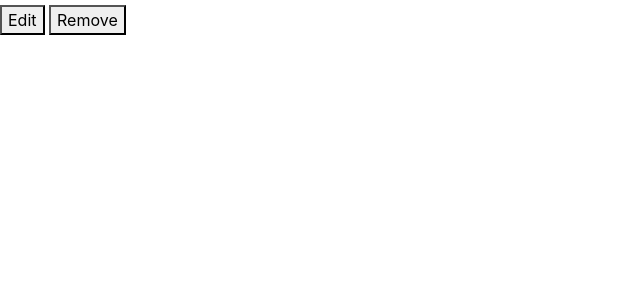
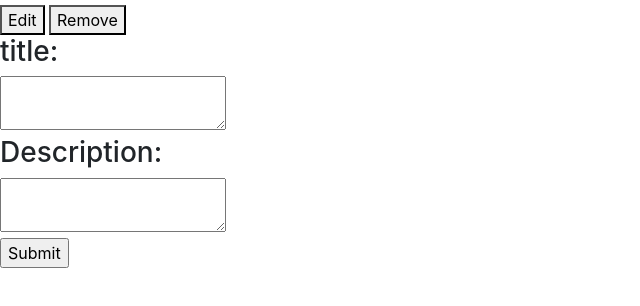
Before and after one commit to JMazzucco/ToDo-Angular, a website: page index.html in a window 1280 px wide. Shown: the part 230-536 px from the top of the page, without its empty margins (0-640 px from the left). Drawn offline with nearby package versions, Linux system fonts and the light colour scheme.

Commit message:
Create a form for adding new items to the list

```diff
--- a/app.js
+++ b/app.js
@@ -4,7 +4,6 @@
 	app.controller('ToDoController', function(){
 		this.items = tasks;
 	});
-
 
 	var tasks = [
 		{
@@ -17,7 +16,4 @@
 		}
 	];
 
-
-
-
 })();
--- a/index.html
+++ b/index.html
@@ -16,6 +16,18 @@
 		<button ng-click="">Remove</button>
 	</div>
 
+	<form name="itemForm">
+		<div>
+			<h3>title:</h3>
+			<textarea ng-model=""></textarea>
+
+			<h3>Description:</h3>
+			<textarea ng-model=""></textarea>
+		</div>
+
+		<input type="submit" value="Submit" />
+	</form>
+
 </div>
 
 <script type="text/javascript" src="node_modules/bootstrap/dist/js/bootstrap.js"></script>
```
